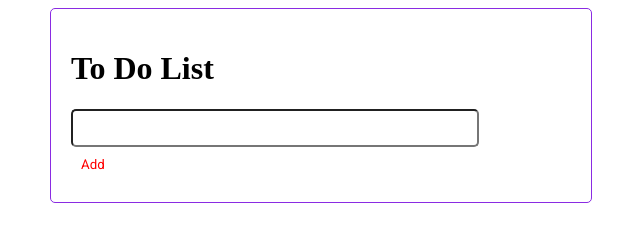
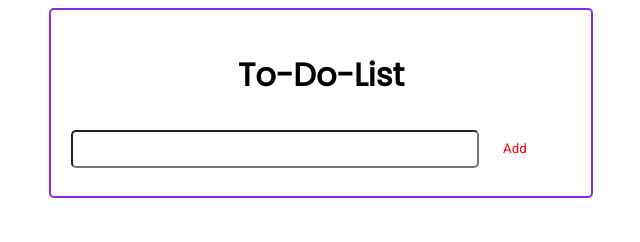
Before and after one commit to rikeshhh/to-do-list, a plain HTML site: page index.html in a window 1280 px wide. Shown: the whole page, without its empty margins (319-959 px from the left). Drawn offline with Linux system fonts and the light colour scheme; a web font is replaced by a local one.

Commit message:
styling done

```diff
--- a/index.css
+++ b/index.css
@@ -7,9 +7,16 @@
     width: 500px;
     min-height: 3vh;
     max-height: 100vh;
-    border: 1px solid blueviolet;
-    padding: 20px 20px;
+    border: 2px solid blueviolet;
+    padding: 20px;
     border-radius: 5px;
+}
+
+.container .main-container .contentOne h1{
+text-align: center;
+font-family: 'Permanent Marker', cursive;
+font-family: 'Poppins', sans-serif;
+font-weight: 800;
 }
 .container .main-container #userInput{
     width: 400px;
@@ -17,14 +24,14 @@
     border-radius: 5px;
     text-align: right;
     font-family: 'Poppins', sans-serif;
-
 }
 .container .main-container button{
 background-color: transparent;
 font-family: 'Roboto', sans-serif;
-padding: 10px;
 border: none;
+padding: 20px;
 color: red;
+width: 30px;
 }
 .container .main-container button:hover{
     color: blue;
--- a/index.html
+++ b/index.html
@@ -14,9 +14,9 @@
     <div class="container">
     <div class="main-container">
      <div class="contentOne">
-      <h1>To Do List</h1>
-      <input type="text" id="userInput">
+      <h1>To-Do-List</h1>
      </div>
+     <input type="text" id="userInput">
       <button id="userBtn">Add</button>
       <div id="userInputCon"></div>
     </div>
```
